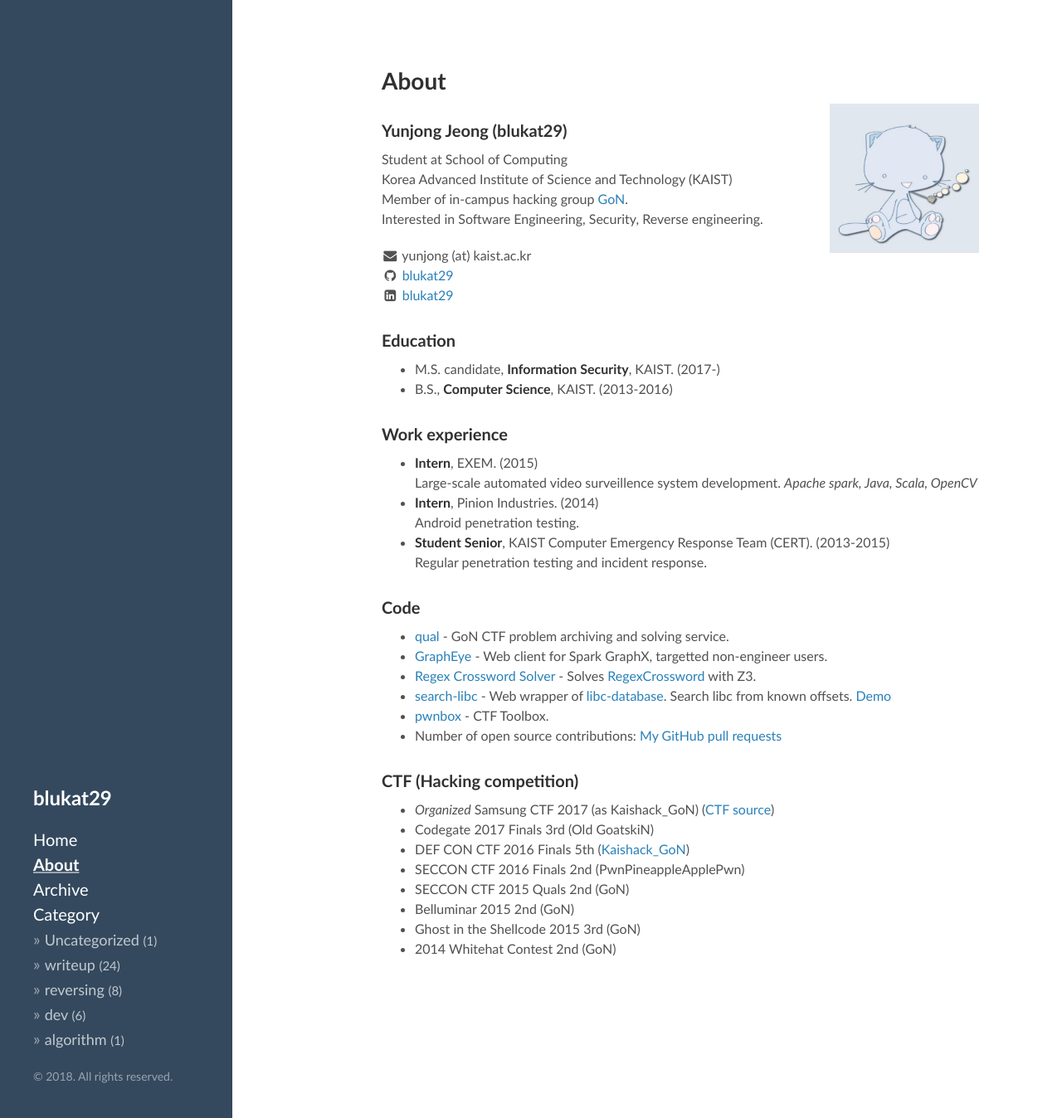
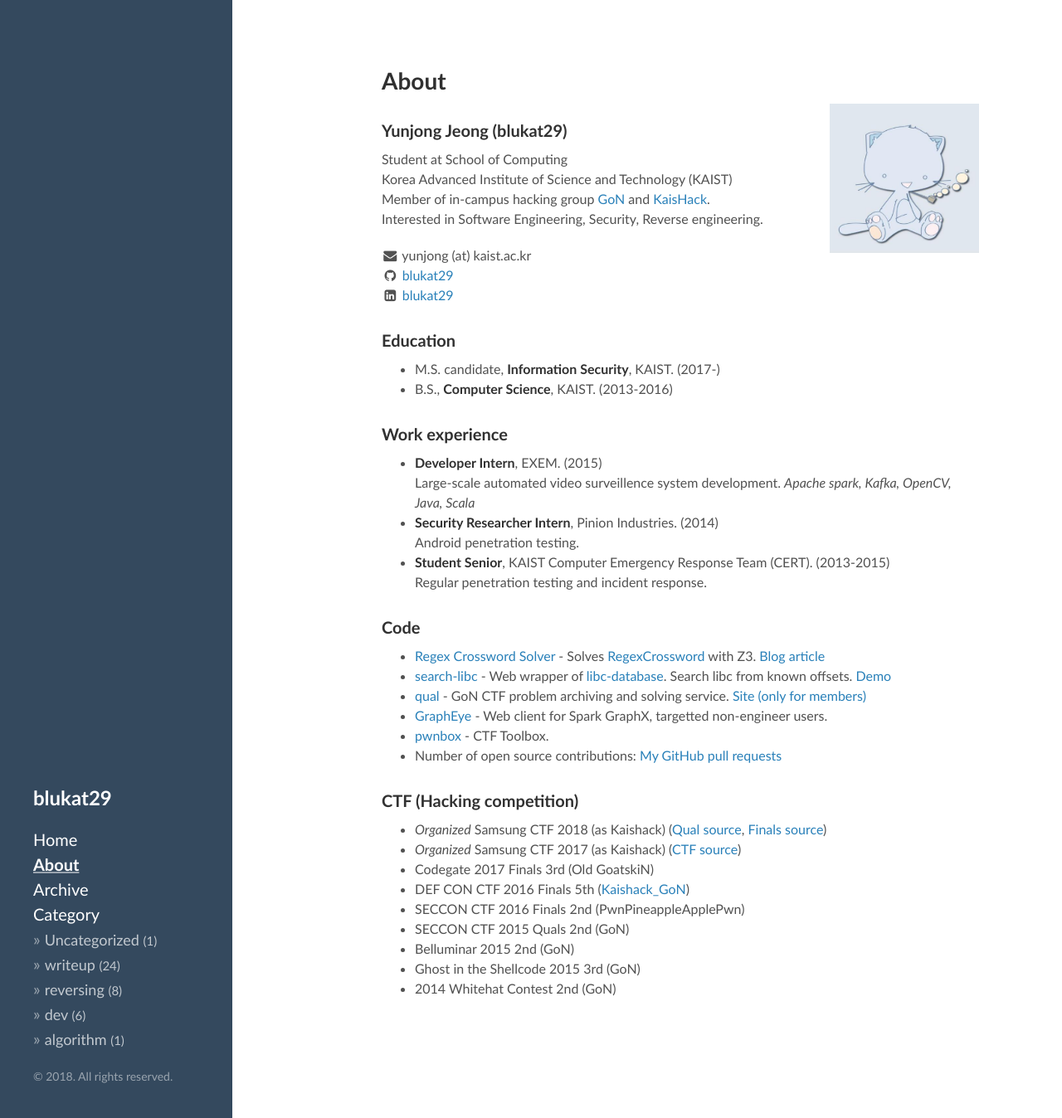
Before and after one commit to blukat29/blukat29.github.io, a Jekyll site: the page built from about.md, in a window 1280 px wide and 1348 px high. Shown: the whole window at 83% size. Built offline with Jekyll 4.4.1, drawn with Linux system fonts in a browser that asks for light colours.

Commit message:
Update about.md

```diff
--- a/about.md
+++ b/about.md
@@ -11,7 +11,7 @@ title: About
 
 Student at School of Computing
 Korea Advanced Institute of Science and Technology (KAIST)
-Member of in-campus hacking group <a href="http://gon.kaist.ac.kr">GoN</a>.
+Member of in-campus hacking group <a href="http://gon.kaist.ac.kr">GoN</a> and <a href="https://kaishackgon.blogspot.com/">KaisHack</a>.
 Interested in Software Engineering, Security, Reverse engineering.
 
 <i class="fa-fw fa fa-envelope" aria-hidden="true"></i> yunjong (at) kaist.ac.kr
@@ -25,25 +25,26 @@ Interested in Software Engineering, Security, Reverse engineering.
 
 ### Work experience
 
-- **Intern**, EXEM. (2015)
-  Large-scale automated video surveillence system development. *Apache spark, Java, Scala, OpenCV*
-- **Intern**, Pinion Industries. (2014)
+- **Developer Intern**, EXEM. (2015)
+  Large-scale automated video surveillence system development. *Apache spark, Kafka, OpenCV, Java, Scala*
+- **Security Researcher Intern**, Pinion Industries. (2014)
   Android penetration testing.
 - **Student Senior**, KAIST Computer Emergency Response Team (CERT). (2013-2015)
   Regular penetration testing and incident response.
 
 ### Code
 
-- [qual](https://github.com/protos37/qual) - GoN CTF problem archiving and solving service.
+- [Regex Crossword Solver](https://github.com/blukat29/regex-crossword-solver) - Solves [RegexCrossword](https://regexcrossword.com/) with Z3. [Blog article](https://blukat29.github.io/2016/01/regex-crossword-solver/)
+- [search-libc](https://github.com/blukat29/search-libc) - Web wrapper of [libc-database](https://github.com/niklasb/libc-database). Search libc from known offsets. [Demo](http://libc.blukat.me)
+- [qual](https://github.com/protos37/qual) - GoN CTF problem archiving and solving service. [Site (only for members)](http://gon.kaist.ac.kr/qual/)
 - [GraphEye](https://github.com/Nova-12/GraphEye) - Web client for Spark GraphX, targetted non-engineer users.
-- [Regex Crossword Solver](https://github.com/blukat29/regex-crossword-solver) - Solves [RegexCrossword](https://regexcrossword.com/) with Z3.
-- [search-libc](https://github.com/blukat29/search-libc) - Web wrapper of [libc-database](https://github.com/niklasb/libc-database). Search libc from known offsets. [Demo](http://libc.blukat.me)
 - [pwnbox](https://github.com/protos37/pwnbox) - CTF Toolbox.
 - Number of open source contributions: [My GitHub pull requests](https://github.com/pulls?q=is%3Apr+author%3Ablukat29+is%3Aclosed)
 
 ### CTF (Hacking competition)
 
-- *Organized* Samsung CTF 2017 (as Kaishack\_GoN) ([CTF source](https://github.com/kaishackgon/sctf2017))
+- *Organized* Samsung CTF 2018 (as Kaishack) ([Qual source](https://github.com/kaishack/sctf2018_qual), [Finals source](https://github.com/kaishack/sctf2018))
+- *Organized* Samsung CTF 2017 (as Kaishack) ([CTF source](https://github.com/kaishack/sctf2017))
 - Codegate 2017 Finals 3rd (Old GoatskiN)
 - DEF CON CTF 2016 Finals 5th ([Kaishack\_GoN](http://kaishackgon.blogspot.kr/))
 - SECCON CTF 2016 Finals 2nd (PwnPineappleApplePwn)
```
